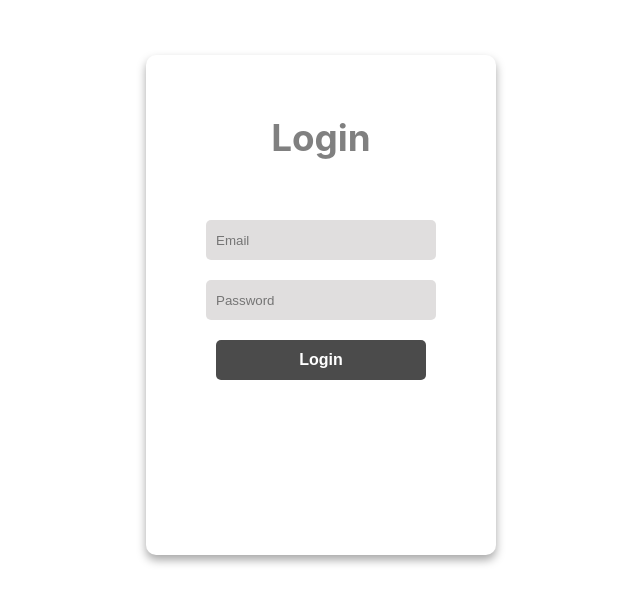
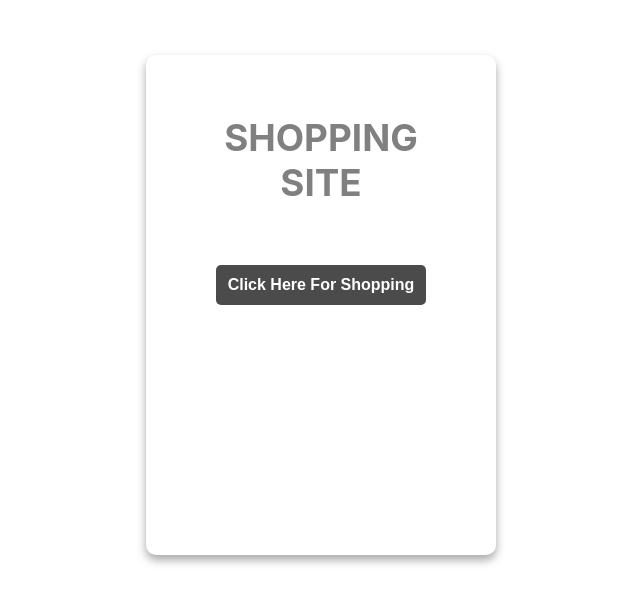
Before and after one commit to Amityadavk/Sembark-Assignment, a React (Create React App) app: page / in a window 1280 px wide. Shown: the part 150-754 px from the top of the page, without its empty margins (319-959 px from the left). Built offline with nearby package versions, Linux system fonts and the light colour scheme.

Commit message:
Modification : we have make changes on login page

```diff
--- a/src/Components/SortFilterDropdown.jsx
+++ b/src/Components/SortFilterDropdown.jsx
@@ -1,3 +1,4 @@
+
 const SortFilterDropdown = ({ selectFunction, value, data }) => {
     return (
         <>
--- a/src/Pages/Login.jsx
+++ b/src/Pages/Login.jsx
@@ -7,15 +7,15 @@ function Login() {
             <div className="login-main">
                 <div className="login">
                     <form className="login-form">
-                        <h1 className="login-heading">Login</h1>
-                        <input type="email" name="email" placeholder="Email" required="" />
+                        <h1 className="login-heading" style={{textAlign: "center"}}>SHOPPING SITE</h1>
+                        {/* <input type="email" name="email" placeholder="Email" required="" />
                         <input
                             type="password"
                             name="pswd"
                             placeholder="Password"
                             required=""
-                        />
-                        <Link className="login-navlink" to="/home"> < button className="login-button" type="button">Login</button></Link>
+                        /> */}
+                        <Link className="login-navlink" to="/home"> < button className="login-button" type="button"> Click Here For Shopping</button></Link>
                     </form>
                 </div>
             </div>
```
